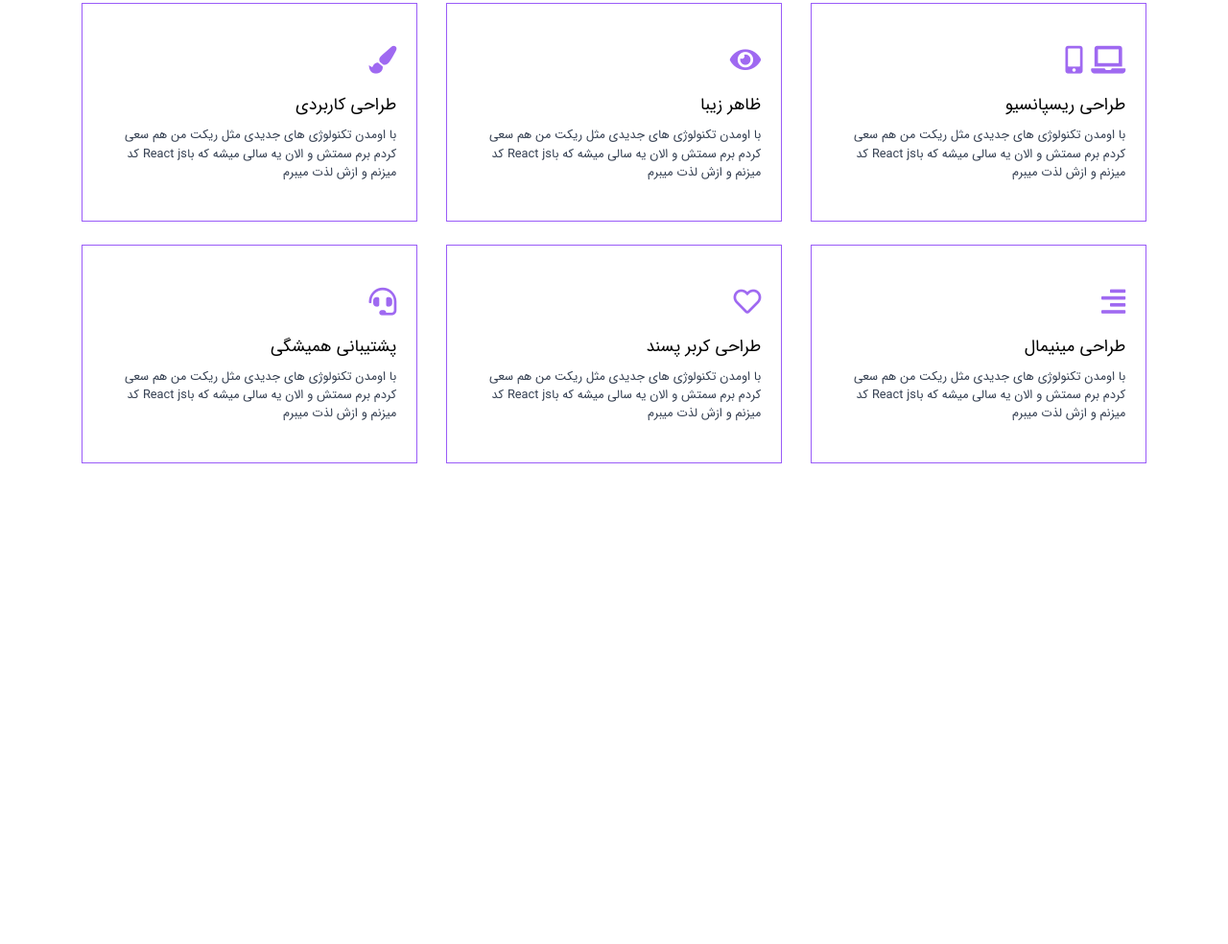
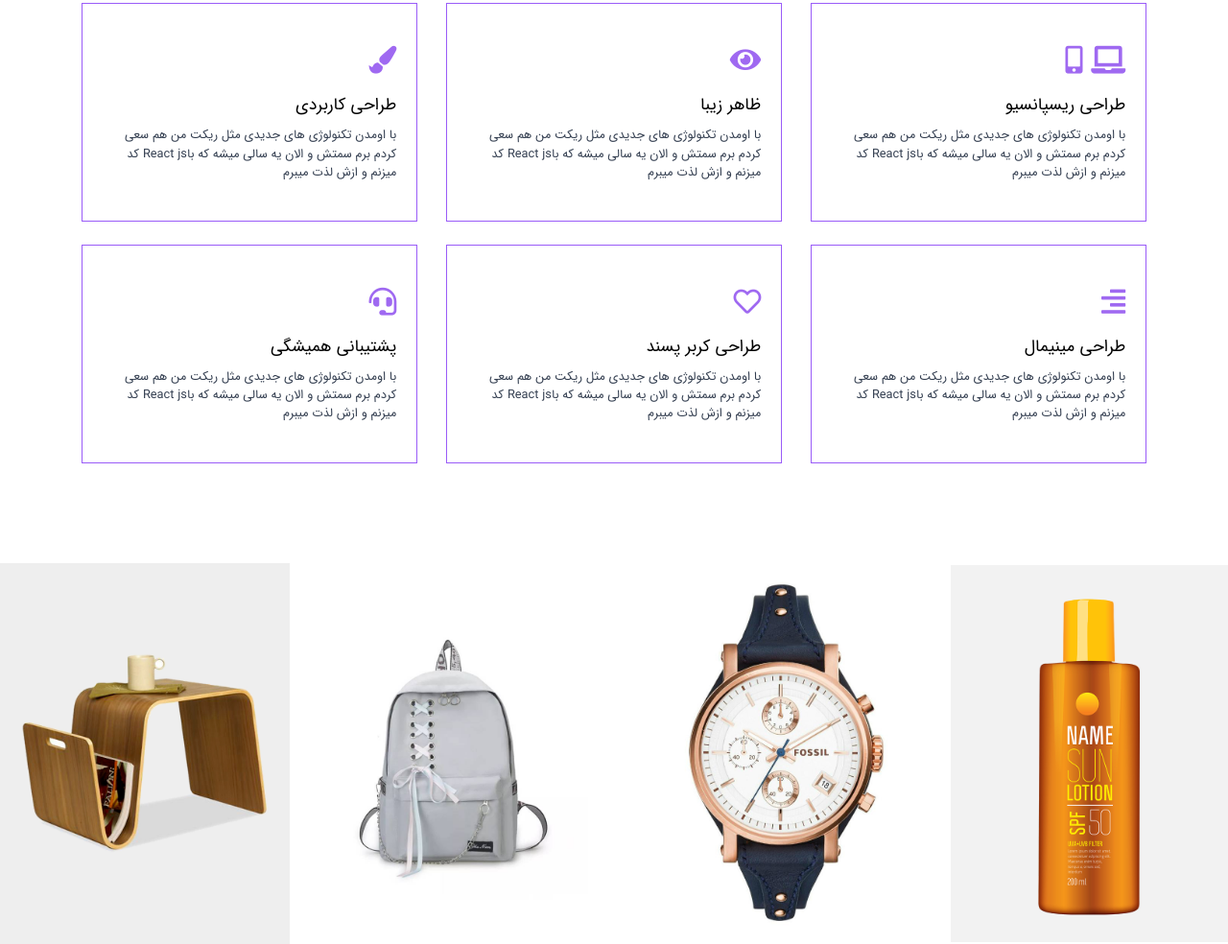
Before and after one commit to novin-front/personal-portfolio-html-website-templates, a plain HTML site: page index.html in a window 1280 px wide. Shown: the part 2084-3068 px from the top of the page at 96% size. Before the commit the page ends 2671 px from the top, so only its background shows below. Drawn offline with Linux system fonts and the light colour scheme.

Commit message:
add section portfolio

```diff
--- a/assets/css/style.css
+++ b/assets/css/style.css
@@ -469,6 +469,45 @@ ol.header-ol-list {
     font-size: .8rem;
     color: #343f51;
 }
+
+/****** section portfolio ******/
+.portfolio-section {
+    width: 100%;
+    position: relative;
+    overflow: hidden;
+}
+.row-portfolio {
+    display: flex;
+    justify-content: center;
+    align-items: center;
+    flex-flow: row;
+}
+.portfolio-box {
+    display: flex;
+    justify-content: center;
+    align-items: center;
+    flex-flow: column;
+    position: relative;
+}
+.img-to-show {
+    position: absolute;
+    top: 0;
+    right: 0;
+    z-index: 1;
+    transition: all 1s;
+}
+
+.portfolio-box::before {
+    content: "";
+    width: 100%;
+    height: 100%;
+    background-color: #9f69f2;
+    z-index: 0;
+    position: absolute;
+    top: 0;
+    right: 0;
+    opacity: .3;
+}
 @media screen and (max-width: 1690px) {
 
 }
@@ -491,6 +530,9 @@ ol.header-ol-list {
         height: auto;
         padding-top: 65px;
     }
+    .row-portfolio{
+        flex-flow: column;
+    }
     .pull-row-flex {
         flex-flow: column;
     }
--- /dev/null
+++ b/assets/js/coustom.js
@@ -0,0 +1,11 @@
+$(document).ready(function () {
+
+
+    $(".img-to-show").hover(function () {
+        $(this).css("opacity", "0");
+    }, function () {
+        $(this).css("opacity", "1");
+    });
+
+
+});
--- a/index.html
+++ b/index.html
@@ -425,9 +425,46 @@
             </div>
         </div>
     </section>
+    <section class="portfolio-section">
+        <div class="row-portfolio">
+            <div class="portfolio-box">
+                <div class="img-to-show">
+                    <img class="img-fluid" src="assets/image/portfolio/img-1-0.jpg" alt="">
+                </div>
+                <div class="img-hover-to-show">
+                    <img class="img-fluid" src="assets/image/portfolio/img-1-1.jpg" alt="">
+                </div>
+            </div>
+            <div class="portfolio-box">
+                <div class="img-to-show">
+                    <img class="img-fluid" src="assets/image/portfolio/img-2-0.jpg" alt="">
+                </div>
+                <div class="img-hover-to-show">
+                    <img class="img-fluid" src="assets/image/portfolio/img-2-1.jpg" alt="">
+                </div>
+            </div>
+            <div class="portfolio-box">
+                <div class="img-to-show">
+                    <img class="img-fluid" src="assets/image/portfolio/img-3-0.jpg" alt="">
+                </div>
+                <div class="img-hover-to-show">
+                    <img class="img-fluid" src="assets/image/portfolio/img-3-1.jpg" alt="">
+                </div>
+            </div>
+            <div class="portfolio-box">
+                <div class="img-to-show">
+                    <img class="img-fluid" src="assets/image/portfolio/img-4-0.jpg" alt="">
+                </div>
+                <div class="img-hover-to-show">
+                    <img class="img-fluid" src="assets/image/portfolio/img-4-1.jpg" alt="">
+                </div>
+            </div>
+        </div>
+    </section>
     <script src="assets/js/jquery-3.3.1.js"></script>
     <script src="assets/js/bootstrap.min.js"></script>
     <script src="assets/js/popper.min.js"></script>
+    <script src="assets/js/coustom.js"></script>
 </body>
 
 </html>
```
Also changed, not shown: assets/image/portfolio/img-1-0.jpg (added), assets/image/portfolio/img-1-1.jpg (added), assets/image/portfolio/img-2-0.jpg (added), assets/image/portfolio/img-2-1.jpg (added), assets/image/portfolio/img-3-0.jpg (added), assets/image/portfolio/img-3-1.jpg (added), assets/image/portfolio/img-4-0.jpg (added), assets/image/portfolio/img-4-1.jpg (added).
